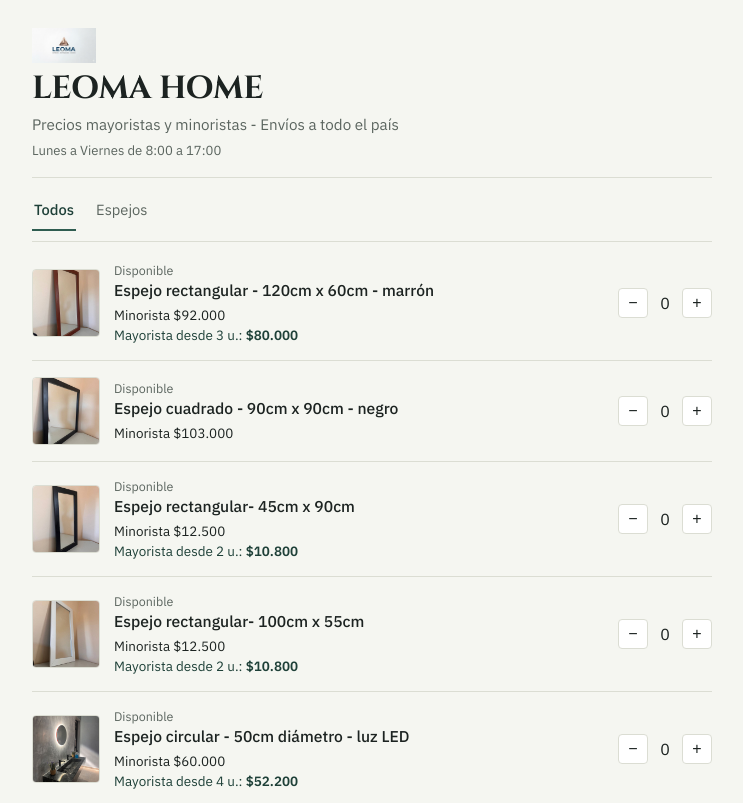
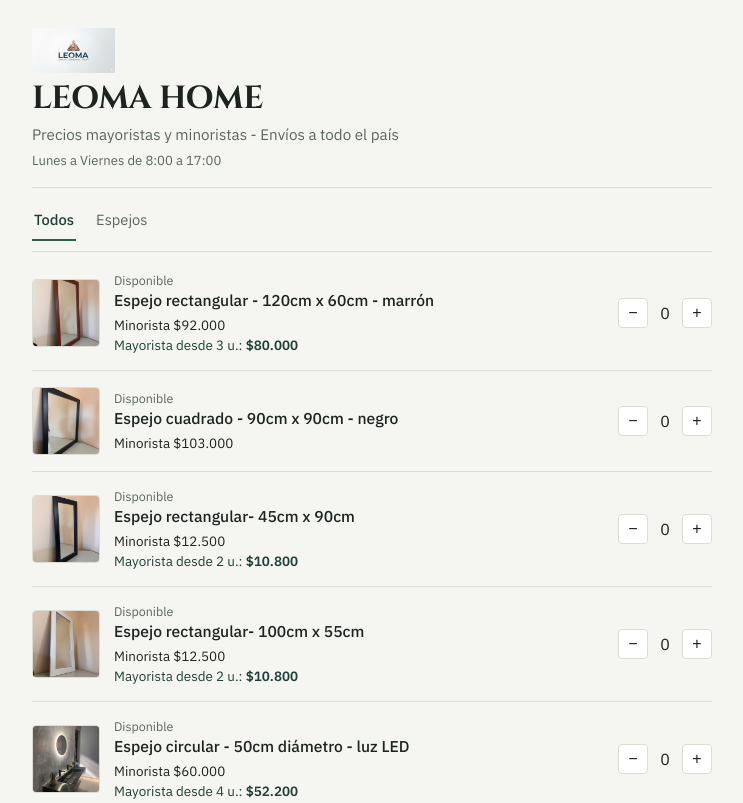
Before and after one commit to joaquinlgomez/tienda, a plain HTML site: page index.html in a window 1280 px wide. Shown: the top 803 px of the page, without its empty margins (268-1011 px from the left). Drawn offline with Linux system fonts and the light colour scheme.

Commit message:
Change logo height from 35px to 45px

```diff
--- a/index.html
+++ b/index.html
@@ -35,7 +35,7 @@
   .shop__meta { margin: 0; color: var(--ink-soft); font-size: 0.82rem; }
   /* Estilos del logo */
   .shop__logo {
-    height: 35px; /* <--- Cambia esto. Antes estaba en 48px. Prueba con 30px o 35px */
+    height: 45px; /* <--- Cambia esto. Antes estaba en 48px. Prueba con 30px o 35px */
     width: auto;  /* Mantener proporción */
     object-fit: contain;
   }
```
